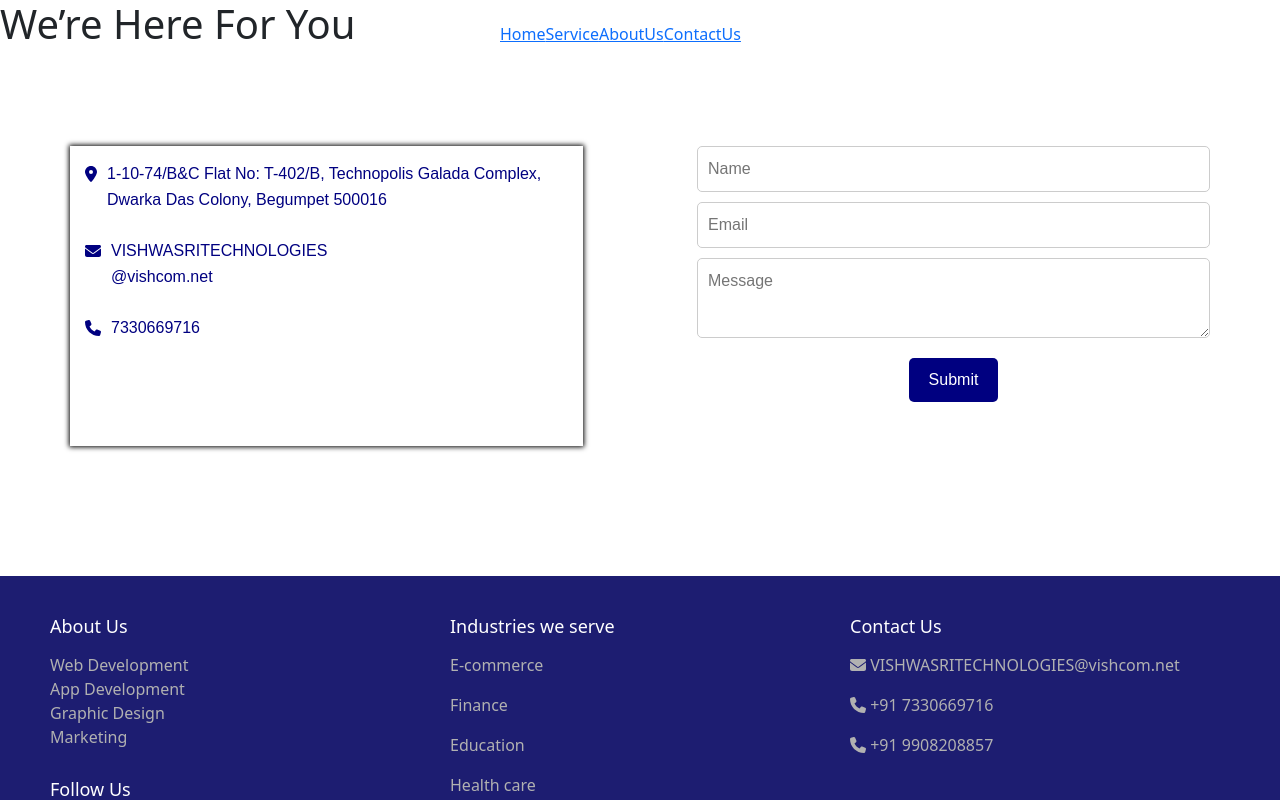
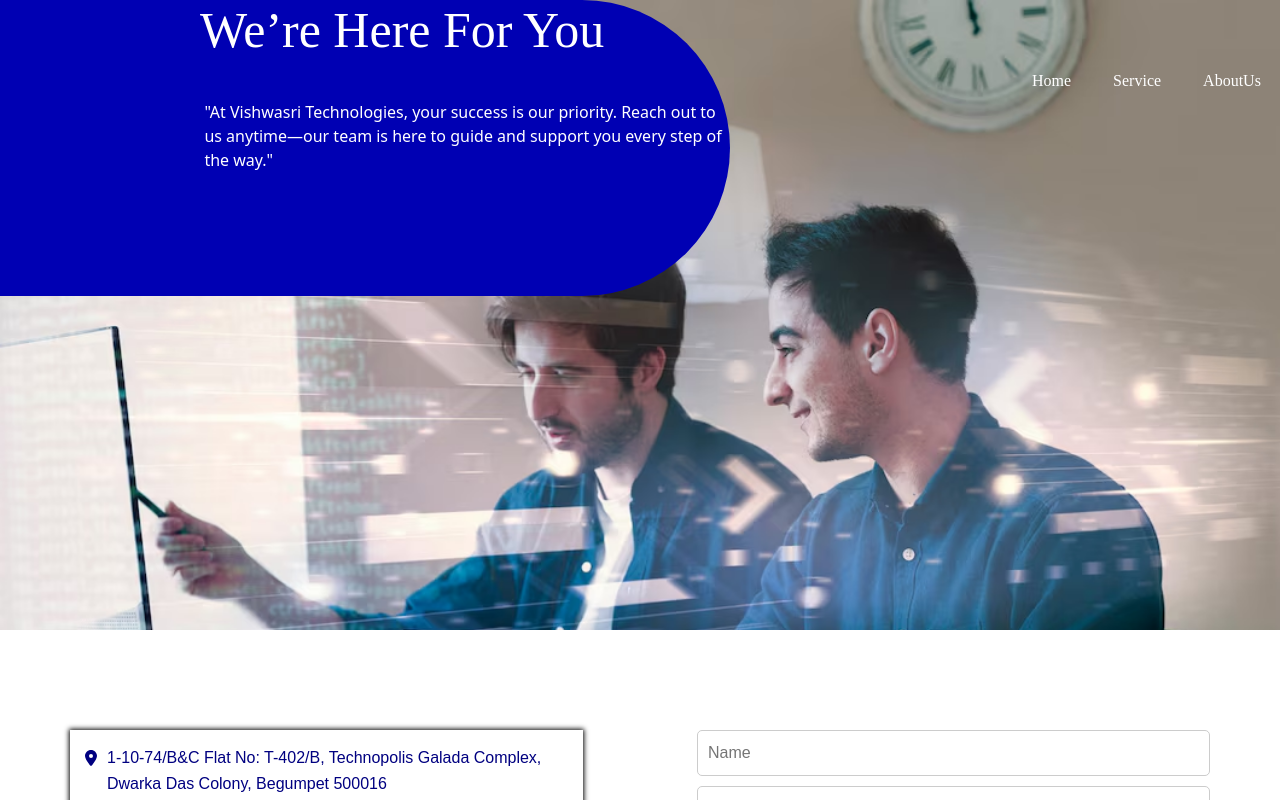
Before and after one commit to chnaveen45/Teamwork, a React (Create React App) app in the folder frontend/: page /contactus in a window 1280 px wide. Shown: the top 800 px of the page. Built offline with nearby package versions, Linux system fonts and the light colour scheme.

Commit message:
Update Contactus.css
changed the contactus.css file

```diff
--- a/frontend/src/Component/Contactus.css
+++ b/frontend/src/Component/Contactus.css
@@ -1,3 +1,25 @@
+.bbn{
+  color: white;
+
+  font-family: inria serif;
+  font-size: 50px;
+  margin-left: 200px;
+
+  /* z-index: 1; */
+
+}
+.lf{
+
+  width: 730px;
+  height: 296px;
+
+  border-radius: 0px 200px 200px 0px;
+
+  background: #0000B3;
+ z-index: -1;
+}
+
+
 .contact-container {
 
     display: flex;
@@ -76,3 +98,53 @@
   .button:hover {
     background-color: #000066;
   }
+  .asd{
+    margin-top: 15px;
+    display: flex;
+    padding-left: 70%;
+    margin-top: 5px;
+  }
+
+.oop {
+  padding: 50px;
+  text-decoration: none;
+  color: white;
+  padding: 10px 20px;
+  border: 1px solid transparent;
+  transition: all 0.3s ease;
+  font-family: inria serif;
+}
+
+.oop:hover {
+  background: #014CA6;
+  border-radius: 6px;
+}
+.container{
+  margin: 0;
+  padding: 0;
+}
+
+.text-container {
+  margin-top: 150px;
+  margin-right: 100px;
+  color: white;
+  text-align: justify;
+  margin-bottom: 15px;
+  border-radius: 10px;
+  width: 50%;
+  font-family: inria serif;
+}
+.cd{
+  margin-top: 50%;
+}
+.background{
+
+  background-image: url('../Navbar/Picture/work.png');
+  background-size: cover;
+
+  height: 630px;
+  width: 100vw;
+  margin: 0;
+  padding: 0;
+  overflow: hidden;
+}
```
